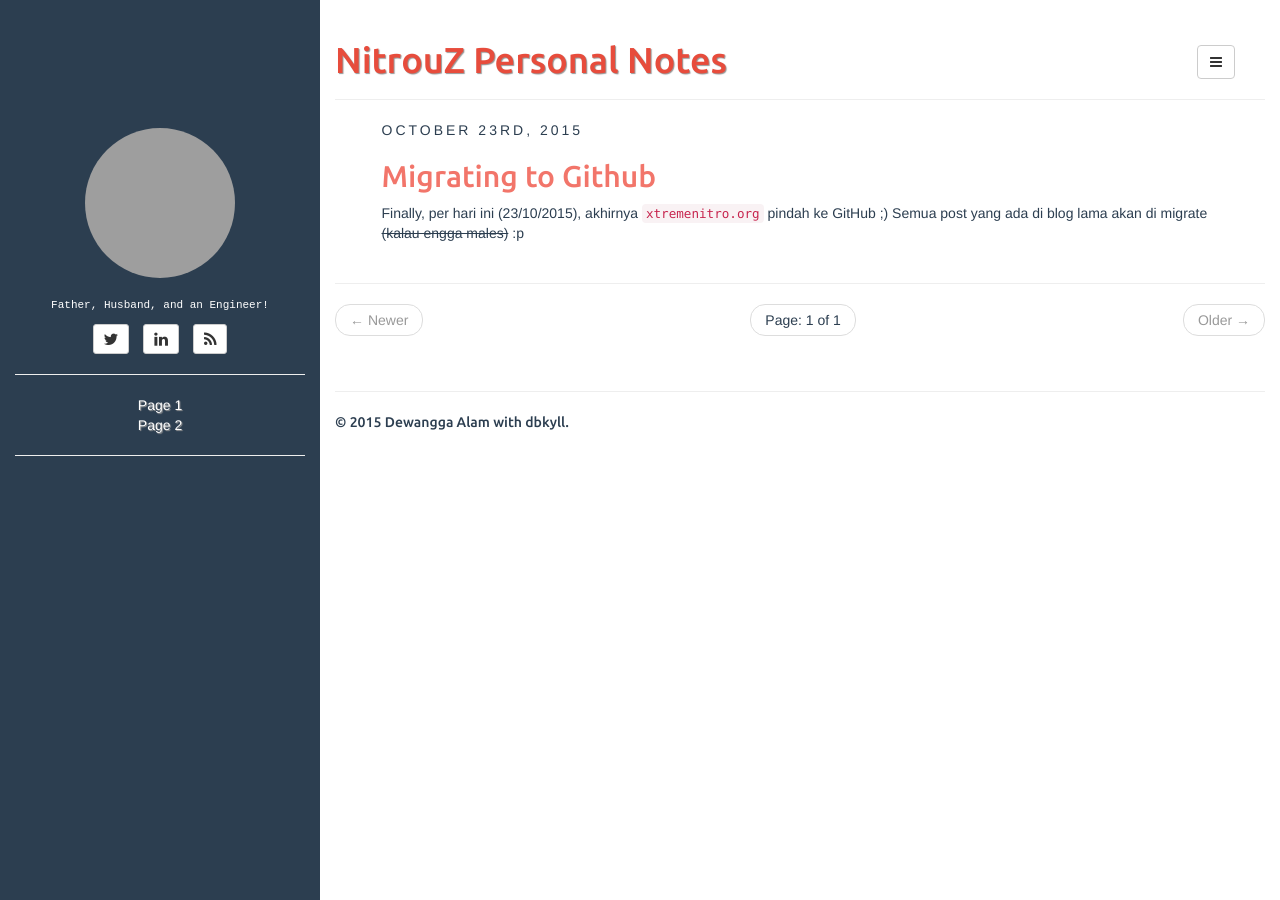
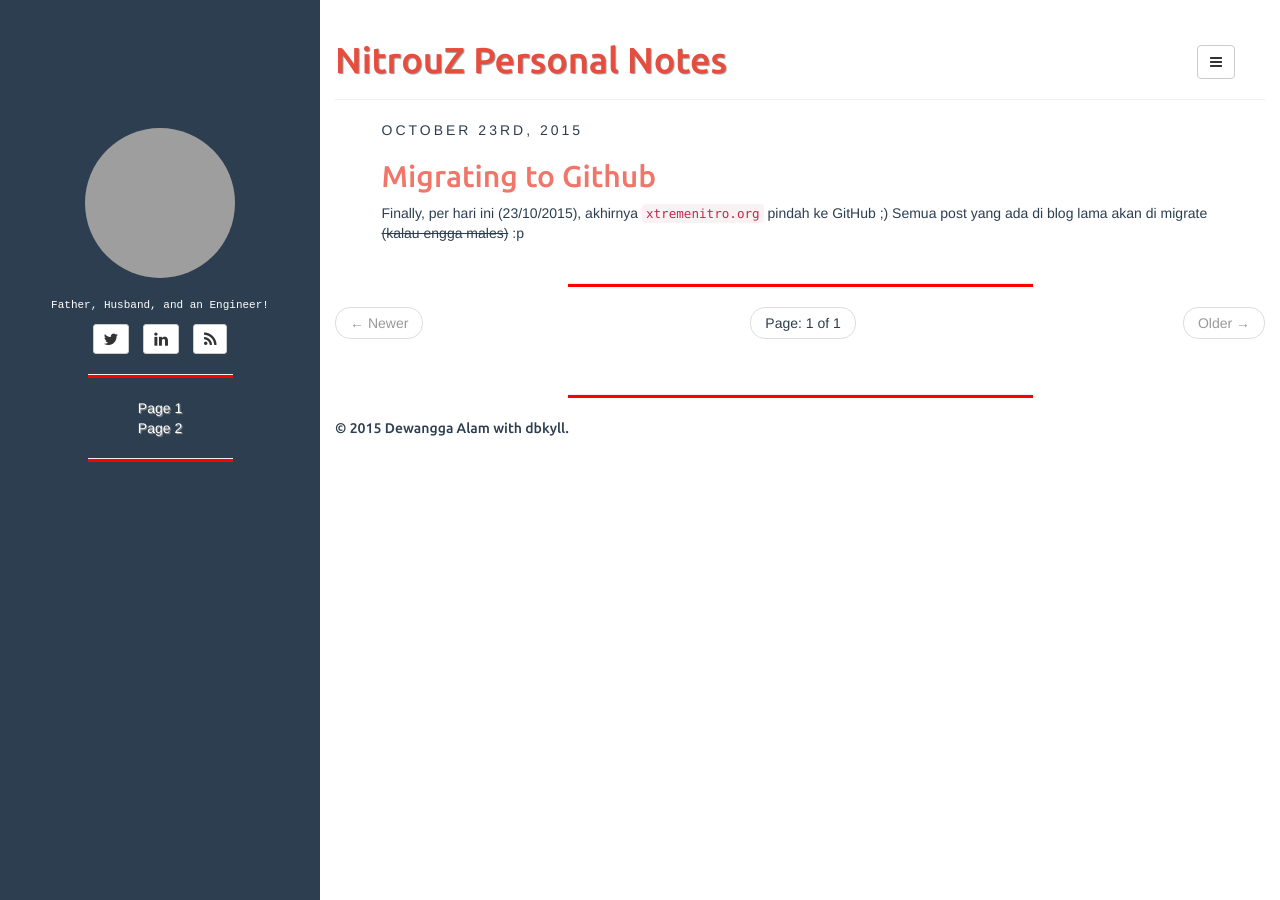
Before and after one commit to draskolnikova/draskolnikova.github.io, a Jekyll site: the page built from index.html, in a window 1280 px wide. Built offline with Jekyll 4.4.1, drawn with Linux system fonts in a browser that asks for light colours; the list of posts is cut into pages by our own code; grey boxes are pictures that could not be loaded.

Commit message:
Update `hr` style

```diff
--- a/assets/css/style.css
+++ b/assets/css/style.css
@@ -88,6 +88,13 @@ article .share .gplus:hover {
 
 .page-sidebar {
 	text-shadow: 1px 1px 1px rgba(150, 150, 150, 1);
+}
+
+hr {
+color: #f00;
+background-color: #f00;
+height: 3px;
+width: 50%;
 }
 
 article{
```
